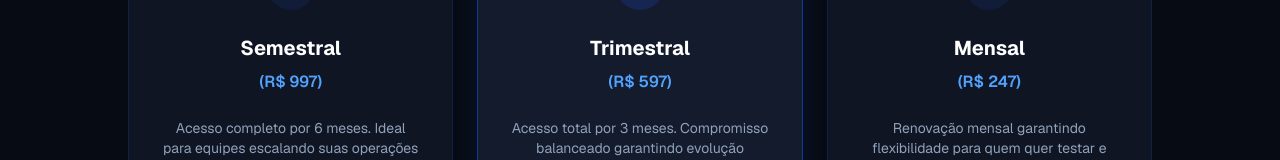
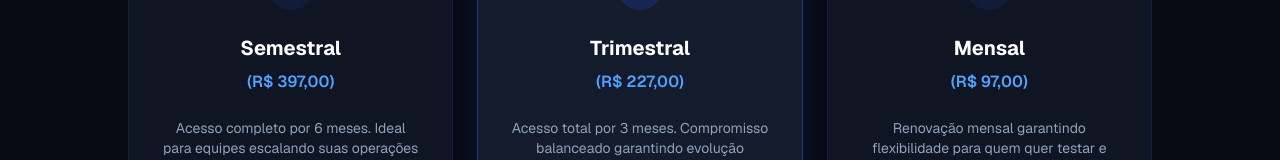
Before and after one commit to JOAO-PEDRO-FRANCO-BARBOSA/simulicold-app, a Next.js app: page / in a window 1280 px wide. Shown: the part 2114-2274 px from the top of the page. Built offline with nearby package versions, Linux system fonts and the light colour scheme.

Commit message:
Atualizando o sistema de pagamento

```diff
--- a/src/app/api/checkout/route.ts
+++ b/src/app/api/checkout/route.ts
@@ -1,6 +1,7 @@
 import { NextRequest, NextResponse } from 'next/server';
 import { createSupabaseServerClient, getAuthorizationToken } from '@/lib/supabase-server';
 import { preApprovalClient, PLANS, PlanType } from '@/lib/mercadopago';
+import { PLAN_TYPES } from '@/lib/pricing';
 
 function normalizeSiteUrl(raw: string | undefined): string {
   const fallback = 'http://localhost:3000';
@@ -84,7 +85,7 @@ export async function POST(request: NextRequest) {
     const body = await request.json();
     const planType = body.planType as PlanType;
 
-    if (!planType || !['mensal', 'trimestral', 'semestral'].includes(planType)) {
+    if (!planType || !PLAN_TYPES.includes(planType)) {
       return NextResponse.json(
         { error: 'Plano inválido. Use: mensal, trimestral ou semestral.' },
         { status: 400 }
--- a/src/app/checkout-addon/page.tsx
+++ b/src/app/checkout-addon/page.tsx
@@ -3,10 +3,12 @@
 import { useState } from 'react';
 import { ArrowRight, Coins, Loader2 } from 'lucide-react';
 import { supabase } from '@/lib/supabase';
+import { ADDON_PRICING, formatCurrencyBRL } from '@/lib/pricing';
 
 export default function CheckoutAddonPage() {
   const [isLoading, setIsLoading] = useState(false);
   const [errorMsg, setErrorMsg] = useState<string | null>(null);
+  const addonPriceLabel = formatCurrencyBRL(ADDON_PRICING['simulacoes-20'].price);
 
   async function handleBuyAddon() {
     try {
@@ -59,7 +61,7 @@ export default function CheckoutAddonPage() {
           </h1>
 
           <p className="text-slate-300 text-lg leading-relaxed mb-7">
-            Limite atingido! Adquira mais 20 simulações por R$ 97 para continuar treinando agora ou aguarde a renovação do plano.
+            {`Limite atingido! Adquira mais 20 simulações por ${addonPriceLabel} para continuar treinando agora ou aguarde a renovação do plano.`}
           </p>
 
           {errorMsg && (
@@ -89,7 +91,7 @@ export default function CheckoutAddonPage() {
                 </>
               ) : (
                 <>
-                  Comprar +20 simulações por R$ 97
+                  {`Comprar +20 simulações por ${addonPriceLabel}`}
                   <ArrowRight className="w-4 h-4" />
                 </>
               )}
--- a/src/app/checkout/page.tsx
+++ b/src/app/checkout/page.tsx
@@ -3,33 +3,32 @@
 import { useState } from 'react';
 import { ArrowRight, CheckCircle2, FileText, Loader2 } from 'lucide-react';
 import { supabase } from '@/lib/supabase';
-
-type PlanType = 'mensal' | 'trimestral' | 'semestral';
+import { formatCurrencyBRL, PLAN_PRICING, PlanType } from '@/lib/pricing';
 
 const PLANS: Array<{
   id: PlanType;
   name: string;
-  price: string;
+  price: number;
   description: string;
   featured?: boolean;
 }> = [
   {
     id: 'mensal',
     name: 'Mensal',
-    price: 'R$ 247',
+    price: PLAN_PRICING.mensal.price,
     description: 'Renovação mensal com flexibilidade para testar e provar valor rapidamente.',
   },
   {
     id: 'trimestral',
     name: 'Trimestral',
-    price: 'R$ 597',
+    price: PLAN_PRICING.trimestral.price,
     description: 'Acesso total por 3 meses com equilíbrio entre custo e continuidade.',
     featured: true,
   },
   {
     id: 'semestral',
     name: 'Semestral',
-    price: 'R$ 997',
+    price: PLAN_PRICING.semestral.price,
     description: 'Acesso completo por 6 meses para equipes que querem escala com previsibilidade.',
   },
 ];
@@ -136,7 +135,7 @@ export default function CheckoutPage() {
                 </div>
 
                 <h2 className="text-xl font-bold text-white mb-2">{plan.name}</h2>
-                <div className="text-blue-400 font-semibold mb-6">({plan.price})</div>
+                <div className="text-blue-400 font-semibold mb-6">({formatCurrencyBRL(plan.price)})</div>
                 <p className="text-slate-400 text-sm mb-8 flex-1">{plan.description}</p>
 
                 <button
--- a/src/app/page.tsx
+++ b/src/app/page.tsx
@@ -1,6 +1,7 @@
 import Link from 'next/link';
 import { Mic, FileText, Users, History } from 'lucide-react';
 import Image from 'next/image';
+import { formatCurrencyBRL, PLAN_PRICING } from '@/lib/pricing';
 
 export default function LandingPage() {
   return (
@@ -170,7 +171,7 @@ export default function LandingPage() {
                 <FileText className="w-5 h-5" />
               </div>
               <h3 className="text-xl font-bold text-white mb-2">Semestral</h3>
-              <div className="text-blue-400 font-semibold mb-6">(R$ 997)</div>
+              <div className="text-blue-400 font-semibold mb-6">({formatCurrencyBRL(PLAN_PRICING.semestral.price)})</div>
               <p className="text-slate-400 text-sm mb-8 flex-1">
                 Acesso completo por 6 meses. Ideal para equipes escalando suas operações com máxima eficiência no pagamento a termo.
               </p>
@@ -188,7 +189,7 @@ export default function LandingPage() {
                 <FileText className="w-5 h-5" />
               </div>
               <h3 className="text-xl font-bold text-white mb-2">Trimestral</h3>
-              <div className="text-blue-400 font-semibold mb-6">(R$ 597)</div>
+              <div className="text-blue-400 font-semibold mb-6">({formatCurrencyBRL(PLAN_PRICING.trimestral.price)})</div>
               <p className="text-slate-400 text-sm mb-8 flex-1">
                 Acesso total por 3 meses. Compromisso balanceado garantindo evolução contínua.
               </p>
@@ -206,7 +207,7 @@ export default function LandingPage() {
                 <FileText className="w-5 h-5" />
               </div>
               <h3 className="text-xl font-bold text-white mb-2">Mensal</h3>
-              <div className="text-blue-400 font-semibold mb-6">(R$ 247)</div>
+              <div className="text-blue-400 font-semibold mb-6">({formatCurrencyBRL(PLAN_PRICING.mensal.price)})</div>
               <p className="text-slate-400 text-sm mb-8 flex-1">
                 Renovação mensal garantindo flexibilidade para quem quer testar e provar o valor.
               </p>
--- a/src/components/PricingSection.tsx
+++ b/src/components/PricingSection.tsx
@@ -3,13 +3,12 @@
 import { useState } from 'react';
 import { FileText, Loader2 } from 'lucide-react';
 import { supabase } from '@/lib/supabase';
-
-type PlanType = 'mensal' | 'trimestral' | 'semestral';
+import { formatCurrencyBRL, PLAN_PRICING, PlanType } from '@/lib/pricing';
 
 interface Plan {
   id: PlanType;
   label: string;
-  price: string;
+  price: number;
   description: string;
   highlight: boolean;
   buttonLabel: string;
@@ -19,7 +18,7 @@ const PLANS: Plan[] = [
   {
     id: 'semestral',
     label: 'Semestral',
-    price: 'R$ 997',
+    price: PLAN_PRICING.semestral.price,
     description:
       'Acesso completo por 6 meses. Ideal para equipes escalando suas operações com máxima eficiência no pagamento a termo.',
     highlight: false,
@@ -28,7 +27,7 @@ const PLANS: Plan[] = [
   {
     id: 'trimestral',
     label: 'Trimestral',
-    price: 'R$ 597',
+    price: PLAN_PRICING.trimestral.price,
     description:
       'Acesso total por 3 meses. Compromisso balanceado garantindo evolução contínua.',
     highlight: true,
@@ -37,7 +36,7 @@ const PLANS: Plan[] = [
   {
     id: 'mensal',
     label: 'Mensal',
-    price: 'R$ 247',
+    price: PLAN_PRICING.mensal.price,
     description:
       'Renovação mensal garantindo flexibilidade para quem quer testar e provar o valor.',
     highlight: false,
@@ -135,7 +134,7 @@ export default function PricingSection() {
               </div>
 
               <h3 className="text-xl font-bold text-white mb-2">{plan.label}</h3>
-              <div className="text-blue-400 font-semibold mb-6">({plan.price})</div>
+              <div className="text-blue-400 font-semibold mb-6">({formatCurrencyBRL(plan.price)})</div>
 
               <p className="text-slate-400 text-sm mb-8 flex-1">{plan.description}</p>
 
--- a/src/lib/mercadopago.ts
+++ b/src/lib/mercadopago.ts
@@ -1,4 +1,5 @@
 import MercadoPagoConfig, { Payment, PreApproval, Preference } from 'mercadopago';
+import { ADDON_PRICING, type AddonType, PLAN_PRICING, type PlanType } from '@/lib/pricing';
 
 // Instância global reutilizável do SDK Mercado Pago
 export const mpClient = new MercadoPagoConfig({
@@ -10,7 +11,7 @@ export const preApprovalClient = new PreApproval(mpClient);
 export const preferenceClient = new Preference(mpClient);
 export const paymentClient = new Payment(mpClient);
 
-export type PlanType = 'mensal' | 'trimestral' | 'semestral';
+export type { AddonType, PlanType } from '@/lib/pricing';
 
 export interface PlanConfig {
   label: string;
@@ -19,8 +20,6 @@ export interface PlanConfig {
   description: string;
   monthlySimulations: number;
 }
-
-export type AddonType = 'simulacoes-20';
 
 export interface AddonConfig {
   label: string;
@@ -32,24 +31,24 @@ export interface AddonConfig {
 export const PLANS: Record<PlanType, PlanConfig> = {
   mensal: {
     label: 'Plano Mensal — Simulicold',
-    price: 247,
-    frequency: 1,
+    price: PLAN_PRICING.mensal.price,
+    frequency: PLAN_PRICING.mensal.frequency,
     description: 'Acesso mensal ao Simulicold — renovação automática',
-    monthlySimulations: 105,
+    monthlySimulations: PLAN_PRICING.mensal.monthlySimulations,
   },
   trimestral: {
     label: 'Plano Trimestral — Simulicold',
-    price: 597,
-    frequency: 3,
+    price: PLAN_PRICING.trimestral.price,
+    frequency: PLAN_PRICING.trimestral.frequency,
     description: 'Acesso por 3 meses ao Simulicold — renovação automática',
-    monthlySimulations: 315,
+    monthlySimulations: PLAN_PRICING.trimestral.monthlySimulations,
   },
   semestral: {
     label: 'Plano Semestral — Simulicold',
-    price: 997,
-    frequency: 6,
+    price: PLAN_PRICING.semestral.price,
+    frequency: PLAN_PRICING.semestral.frequency,
     description: 'Acesso por 6 meses ao Simulicold — renovação automática',
-    monthlySimulations: 630,
+    monthlySimulations: PLAN_PRICING.semestral.monthlySimulations,
   },
 };
 
@@ -57,7 +56,7 @@ export const ADDON_PACKAGES: Record<AddonType, AddonConfig> = {
   'simulacoes-20': {
     label: 'Pacote Avulso +20 Simulações — Simulicold',
     description: 'Recarga avulsa de 20 simulações para continuar treinando agora',
-    price: 97,
-    simulations: 20,
+    price: ADDON_PRICING['simulacoes-20'].price,
+    simulations: ADDON_PRICING['simulacoes-20'].simulations,
   },
 };
--- /dev/null
+++ b/src/lib/pricing.ts
@@ -0,0 +1,50 @@
+export const PLAN_TYPES = ['mensal', 'trimestral', 'semestral'] as const;
+export type PlanType = (typeof PLAN_TYPES)[number];
+
+export interface PublicPlanPricing {
+  price: number;
+  frequency: number;
+  monthlySimulations: number;
+}
+
+export const PLAN_PRICING: Record<PlanType, PublicPlanPricing> = {
+  mensal: {
+    price: 97,
+    frequency: 1,
+    monthlySimulations: 105,
+  },
+  trimestral: {
+    price: 227,
+    frequency: 3,
+    monthlySimulations: 315,
+  },
+  semestral: {
+    price: 397,
+    frequency: 6,
+    monthlySimulations: 630,
+  },
+};
+
+export const ADDON_TYPES = ['simulacoes-20'] as const;
+export type AddonType = (typeof ADDON_TYPES)[number];
+
+export interface PublicAddonPricing {
+  price: number;
+  simulations: number;
+}
+
+export const ADDON_PRICING: Record<AddonType, PublicAddonPricing> = {
+  'simulacoes-20': {
+    price: 97,
+    simulations: 20,
+  },
+};
+
+export function formatCurrencyBRL(value: number): string {
+  return new Intl.NumberFormat('pt-BR', {
+    style: 'currency',
+    currency: 'BRL',
+    minimumFractionDigits: 2,
+    maximumFractionDigits: 2,
+  }).format(value);
+}
```
Also changed, not shown: src/app/api/webhooks/mercadopago/route.ts (+21 -5 lines), src/components/SimulationsUpsellModal.tsx (+27 -2 lines).
